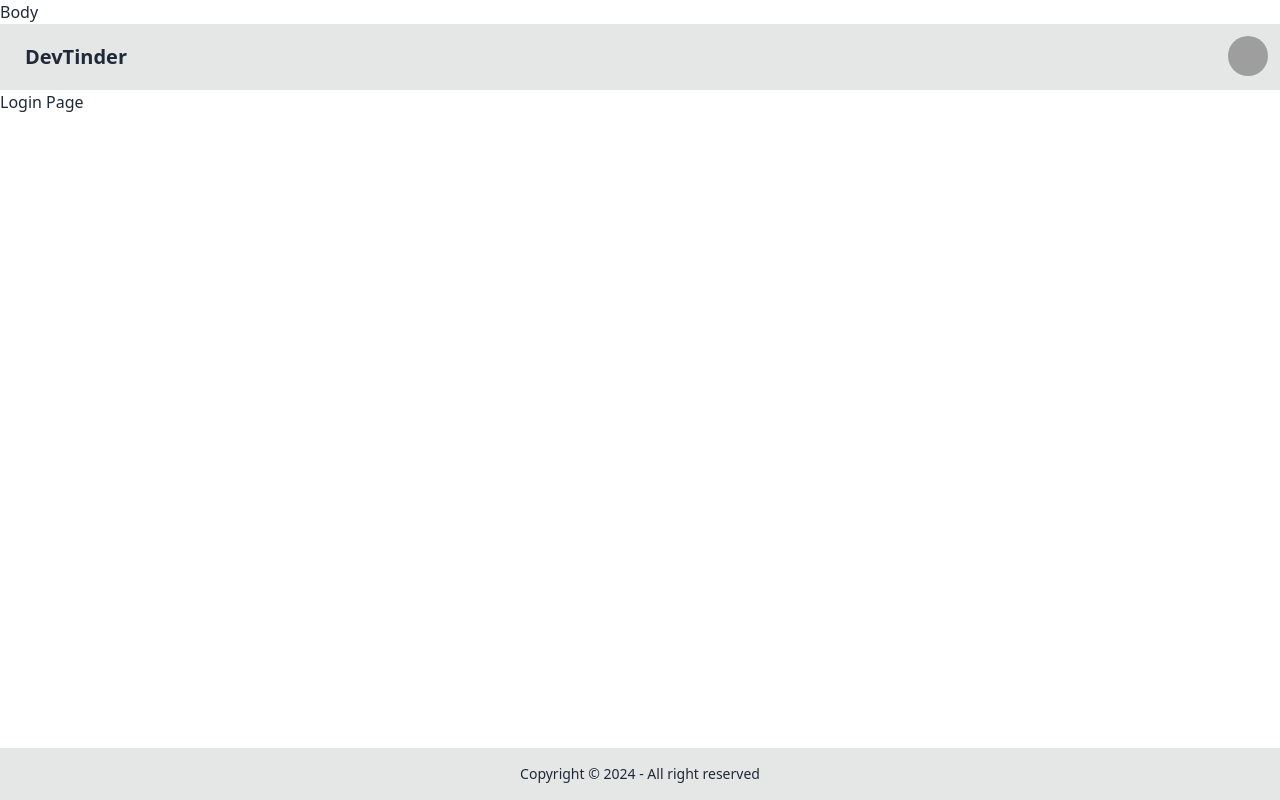
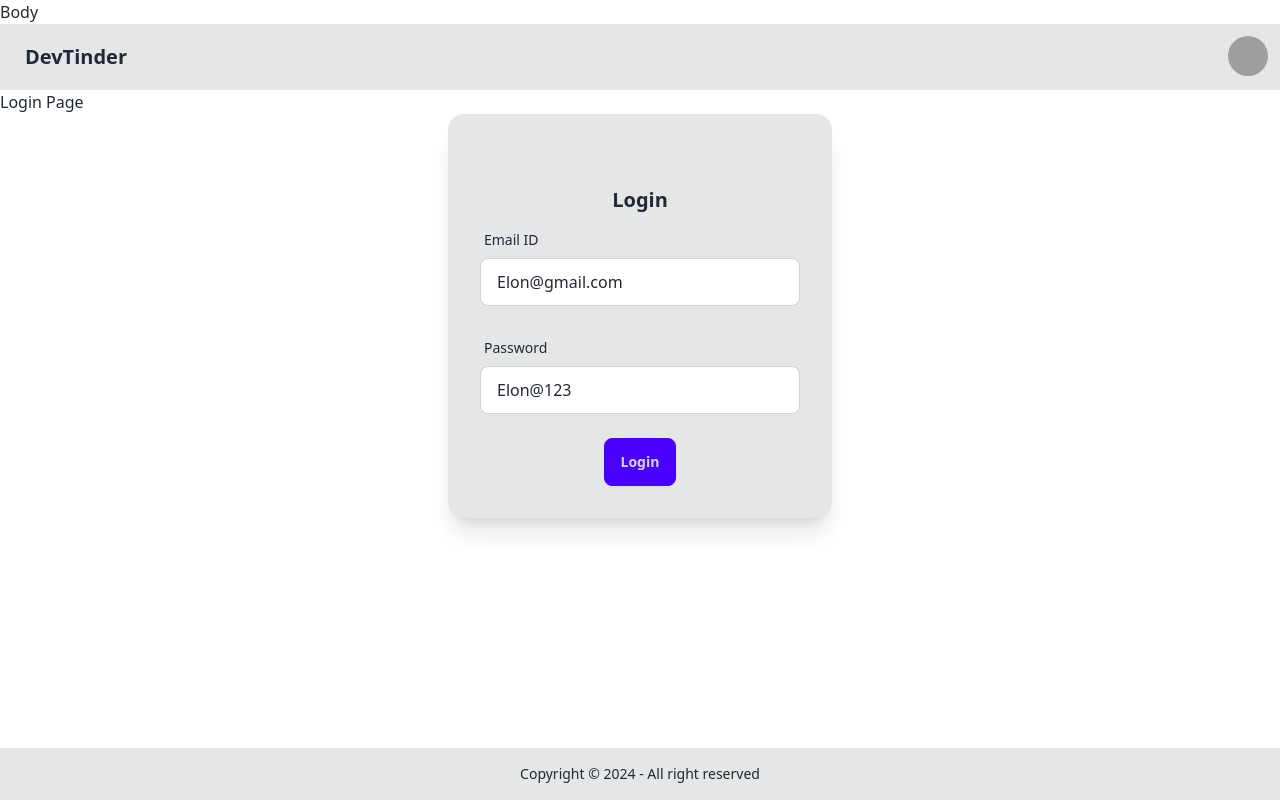
Before and after one commit to saisudheerakkireddy/devTinder--web, a React (Vite) app: page /login in a window 1280 px wide. Built offline with nearby package versions, Linux system fonts and the light colour scheme; grey boxes are pictures that could not be loaded.

Commit message:
axios in FE  and cors in BE

```diff
--- a/package.json
+++ b/package.json
@@ -10,6 +10,7 @@
     "preview": "vite preview"
   },
   "dependencies": {
+    "axios": "^1.7.9",
     "react": "^18.3.1",
     "react-dom": "^18.3.1",
     "react-router-dom": "^7.0.2"
--- a/src/Body.jsx
+++ b/src/Body.jsx
@@ -2,6 +2,7 @@ import React from 'react'
 import NavBar from './Navbar'
 import { Outlet } from 'react-router-dom'
 import Footer from './Footer'
+import Login from './Login'
 
 const Body = () => {
   return (
@@ -10,6 +11,7 @@ Body
 <NavBar/>
 <Outlet/>
 <Footer/>
+<Login/>
 </div>
   )
 }
--- /dev/null
+++ b/src/Login.jsx
@@ -0,0 +1,75 @@
+import React from 'react'
+import { useState } from 'react';
+import axios from 'axios';
+
+const Login = () => {
+    const [emailId, setEmailId] = useState('Elon@gmail.com');
+    const [password, setPassword]= useState('Elon@123');
+
+const handleLogin = async () => {
+
+  try{
+
+    const res = await axios.post("http://localhost:7777/login", {
+
+        emailId,
+        password
+
+    },{withCredentials: true})
+
+}catch(err){
+        console.error(err);
+    }
+
+}
+
+
+  return (
+    <div className='flex justify-center'>
+    <div className="card bg-base-300 w-96 shadow-xl ">
+    <figure className="px-10 pt-10">
+
+    </figure>
+    <div className="card-body items-center text-center">
+      <h2 className="card-title flex justify-center">Login</h2>
+
+      <label className="form-control w-full max-w-xs">
+  <div className="label">
+    <span className="label-text">Email ID</span>
+  </div>
+  <input type="text"
+        value={emailId}
+  placeholder=""
+  className="input input-bordered w-full max-w-xs"
+  onChange={(e) => setEmailId(e.target.value)} //binding state variable to input component
+  />
+  <div className="label">
+
+  </div>
+</label>
+
+<label className="form-control w-full max-w-xs">
+  <div className="label">
+    <span className="label-text">Password</span>
+  </div>
+  <input type="text"
+        value={password}
+  placeholder=""
+  className="input input-bordered w-full max-w-xs"
+  onChange={(e) => setPassword(e.target.value)}
+  />
+  <div className="label">
+
+  </div>
+</label>
+
+      <div className="card-actions">
+        <button className="btn btn-primary" onClick={handleLogin}>Login</button>
+      </div>
+    </div>
+  </div>
+  </div>
+  )
+}
+
+export default Login
```
Also changed, not shown: 2 other files (tests, documents, lock files or other folders).
